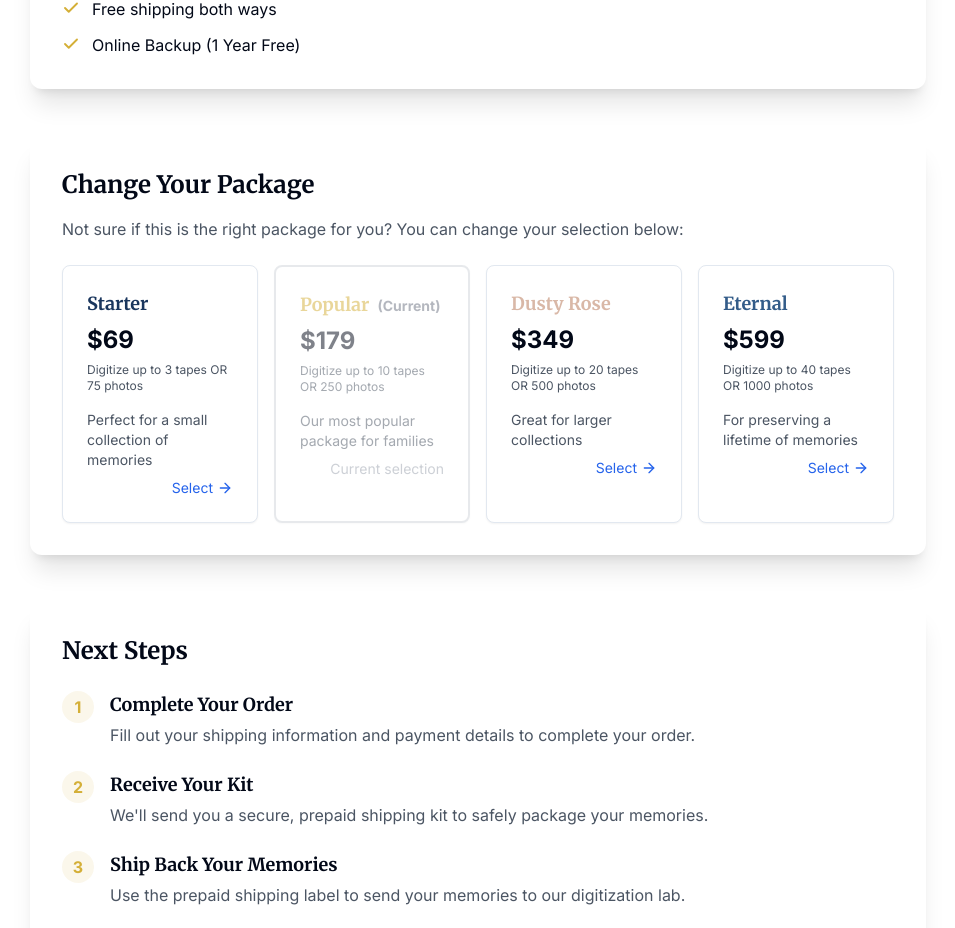
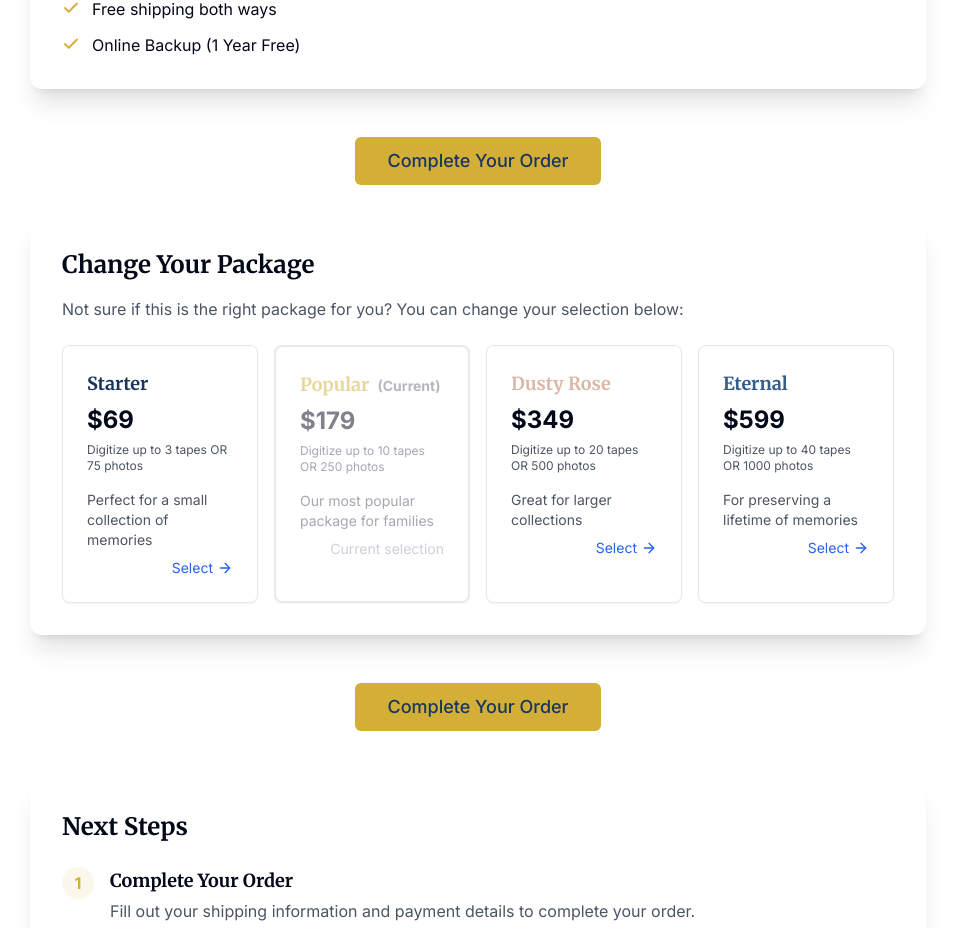
Before and after one commit to justingrant1/heritagebox-memories-digitized, a React (Vite) app: page /package-selected in a window 1280 px wide. Shown: the part 580-1508 px from the top of the page, without its empty margins (162-1117 px from the left). Built offline with nearby package versions, Linux system fonts and the light colour scheme.

Commit message:
Add complete order button
Add a "Complete Your Order" button to the bottom of the checkout page.

```diff
--- a/src/pages/PackageSelected.tsx
+++ b/src/pages/PackageSelected.tsx
@@ -1,4 +1,3 @@
-
 import { useSearchParams, Link } from 'react-router-dom';
 import { Button } from "@/components/ui/button";
 import NavBar from '@/components/NavBar';
@@ -184,6 +183,18 @@ const PackageSelected = () => {
               </div>
             </div>
 
+            {/* First Complete Your Order Button */}
+            <div className="text-center mb-8">
+              <Button
+                className={`px-8 py-6 text-lg ${getButtonClass()}`}
+                asChild
+              >
+                <Link to={`/checkout?package=${encodeURIComponent(packageType)}`}>
+                  Complete Your Order
+                </Link>
+              </Button>
+            </div>
+
             {/* Package Change Section */}
             <div className="bg-white rounded-xl shadow-xl p-6 md:p-8 mb-12">
               <h2 className="text-2xl font-bold mb-4">Change Your Package</h2>
@@ -222,6 +233,18 @@ const PackageSelected = () => {
                   </Link>
                 ))}
               </div>
+            </div>
+
+            {/* Second Complete Your Order Button */}
+            <div className="text-center mb-12">
+              <Button
+                className={`px-8 py-6 text-lg ${getButtonClass()}`}
+                asChild
+              >
+                <Link to={`/checkout?package=${encodeURIComponent(packageType)}`}>
+                  Complete Your Order
+                </Link>
+              </Button>
             </div>
 
             <div className="bg-white rounded-xl shadow-xl p-6 md:p-8 mb-12">
```
